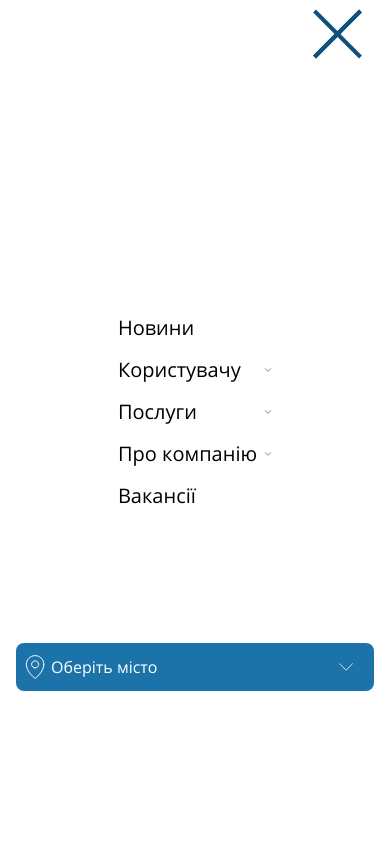
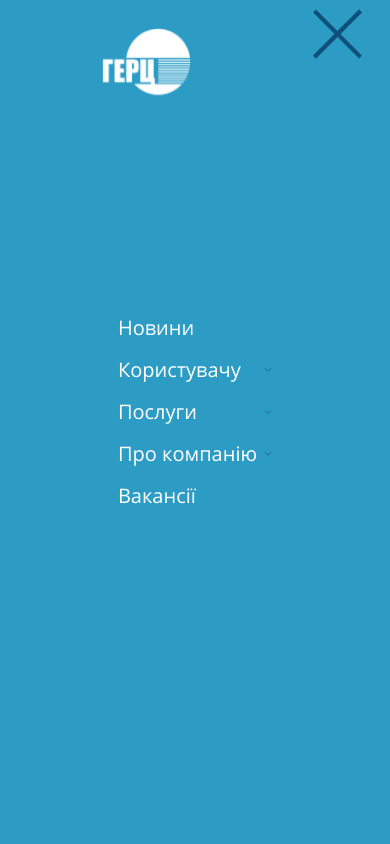
Before and after one commit to Tronenko1995/gerc, a website: page src/index.html in a window 390 px wide. Both pictures are taken after a click on the element 48 px from the left and 117 px from the top of the page. Shown: the top 844 px of the page. Drawn offline with nearby package versions, Linux system fonts and the light colour scheme; files that its build step writes are made by us from their sources.

Commit message:
add new burger adaptive menu

```diff
--- a/src/index.html
+++ b/src/index.html
@@ -34,7 +34,7 @@
                 </div>
             </div>
         </div>
-        <div class="header__menu header-menu">
+        <div class="header__menu header-menu jsHeaderMenu">
             <div class="header-menu__wrap">
                 <div class="header-menu__burger jsBurger">
                     <div class="header-menu__burger-item"></div>
@@ -43,6 +43,7 @@
                 </div>
                 <a href="#">
                     <img class="header-menu__logo" src="img/logo.png" width="92" height="68">
+                    <img class="header-menu__logo header-menu__logo--white" src="img/white-logo.png" width="92" height="68">
                 </a>
                 <nav class="header-menu__nav nav jsNav">
                     <ul class="nav__list">
--- a/src/js/main.js
+++ b/src/js/main.js
@@ -16,6 +16,7 @@ $('.select').on('click', '.select__item', function (e) {
 $('.jsBurger').on('click', function() {
     $(this).toggleClass('active');
     $('.jsNav').toggleClass('active');
+    $('.jsHeaderMenu').toggleClass('active');
 })
 
 $('.jsImprovement').on('click', function() {
--- a/src/scss/header/header-menu.scss
+++ b/src/scss/header/header-menu.scss
@@ -10,7 +10,8 @@
     &__burger {
         display: none;
         width: 65px;
-        transition: all .3s ease;
+        // transition: all .3s ease;
+        transition: left 0.5s ease;
         position: relative;
         z-index: 1;
         top: 0;
@@ -25,8 +26,9 @@
         }
         &.active {
             top: 20px;
-            right: 20px;
+            left: 200px;
             position: fixed;
+            z-index: 101;
             .header-menu__burger-item {
                 margin-bottom: 0;
                 position: absolute;
@@ -36,7 +38,7 @@
                     // transition-duration: 0.2s, 0.2s;
                     // transition-delay: 0.2s, 0.2s;
                     // transition-property: bottom, transform;
-                    transition: bottom, transform 0.2s, 0.2s 0.2s, 0.2s;
+                    // transition: bottom, transform 0.2s, 0.2s 0.2s, 0.2s;
                 }
                 &:nth-child(2) {
                     top: 12px;
@@ -44,7 +46,7 @@
                     // transition-duration: 0.2s, 0.2s;
                     // transition-delay: 0.2s, 0.2s;
                     // transition-property: bottom, transform;
-                    transition: bottom, transform 0.2s, 0.2s 0.2s, 0.2s;
+                    // transition: bottom, transform 0.2s, 0.2s 0.2s, 0.2s;
                 }
                 &:nth-child(3) {
                     top: 12px;
@@ -52,7 +54,7 @@
                     // transition-duration: 0.2s, 0.2s;
                     // transition-delay: 0.2s, 0.2s;
                     // transition-property: top, transform;
-                    transition: top, transform 0.2s, 0.2s 0.2s, 0.2s;
+                    // transition: top, transform 0.2s, 0.2s 0.2s, 0.2s;
                 }
             }
         }
@@ -77,6 +79,25 @@
             padding: 10px 28px;
             background-color: transparent;
             cursor: pointer;
+        }
+    }
+    &__logo {
+        &--white {
+            display: none;
+            transition: all 0.5s ease;
+        }
+    }
+    &.active {
+        .header-menu {
+            &__logo {
+                &--white {
+                    display: block;
+                    position: fixed;
+                    z-index: 101;
+                    top: 28px;
+                    left: 101px;
+                }
+            }
         }
     }
 }
@@ -113,10 +134,19 @@
             left: 16px;
             width: 64px;
             height: 48px;
+            &--white {
+                width: 92px;
+                height: 68px;
+            }
         }
         &__burger {
             &__item {
                 width: 50px;
+            }
+            &.active {
+                top: 20px;
+                right: 20px;
+                left: unset;
             }
         }
         &__wrap {
--- a/src/scss/header/nav.scss
+++ b/src/scss/header/nav.scss
@@ -89,27 +89,46 @@
 
 @media (max-width: 768px) {
     .nav {
-        display: none;
-        width: 100%;
+        width: 274px;
+        z-index: 100;
+        background: #2C9CC5;
+
+        display: flex;
+        // width: 100%;
+        left: -274px;
         height: 100%;
         position: fixed;
         top: 0;
-        left: 0;
+        // left: 0;
         justify-content: center;
         align-items: center;
         flex-direction: column;
-        background: #fff;
+        transition: left 0.5s ease;
         &__item {
             margin-right: 0;
             margin-bottom: 20px;
             font-size: 20px;
+            color: #FFFFFF;
         }
         &__list {
             flex-direction: column;
         }
+        &__link {
+            color: #FFFFFF;
+        }
         // z-index: 1;
         &.active {
-            display: flex;
+            left: 0;
         }
     }
 }
+
+@media (max-width: 500px) {
+    .nav {
+        left: -100%;
+        width: 100%;
+        &.active {
+            left: 0;
+        }
+    }
+}
```
